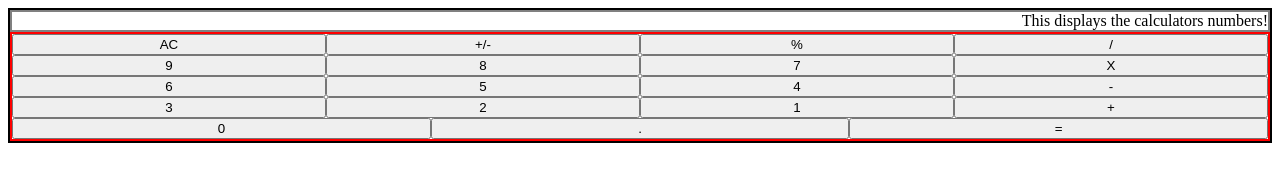
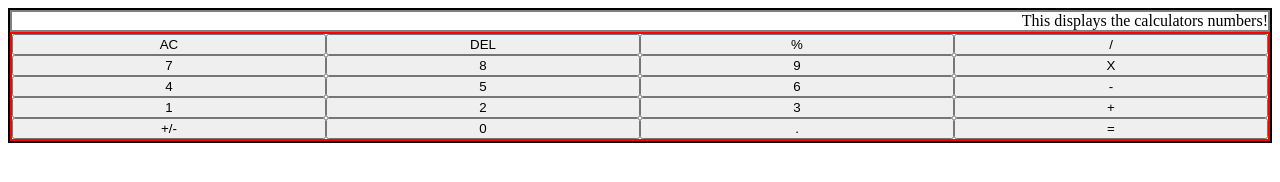
Before and after one commit to Ever-QN/calculator, a plain HTML site: page index.html in a window 1280 px wide. Drawn offline with Linux system fonts and the light colour scheme.

Commit message:
Gave buttons a better layout

```diff
--- a/index.html
+++ b/index.html
@@ -12,25 +12,26 @@
     <div class="container">
         <div class="display">This displays the calculators numbers!</div>
         <div class="buttons">
+            <button class="divide">/</button>
+            <button class="percentage">%</button>
+            <button class="delete">DEL</button>
             <button class="clear">AC</button>
-            <button class="arithmetic-sign">+/-</button>
-            <button class="percentage">%</button>
-            <button class="divide">/</button>
+            <button class="multiply">X</button>
             <button class="digit">9</button>
             <button class="digit">8</button>
             <button class="digit">7</button>
-            <button class="multiply">X</button>
+            <button class="subtract">-</button>
             <button class="digit">6</button>
             <button class="digit">5</button>
             <button class="digit">4</button>
-            <button class="subtract">-</button>
+            <button class="add">+</button>
             <button class="digit">3</button>
             <button class="digit">2</button>
             <button class="digit">1</button>
-            <button class="add">+</button>
+            <button class="equals">=</button>
+            <button class="decimal">.</button>
             <button class="digit">0</button>
-            <button class="decimal">.</button>
-            <button class="equals">=</button>
+            <button class="arithmetic-sign">+/-</button>
         </div>
     </div>
 
--- a/style.css
+++ b/style.css
@@ -13,12 +13,13 @@
     display: flex;
     flex-wrap: wrap;
     border: 2px solid red;
+    flex-direction: row-reverse;
 }
 
 button {
     flex: 1 25%;
 }
 
-.digit {
-    flex-direction: row;
+.buttons .digit {
+
 }
```
